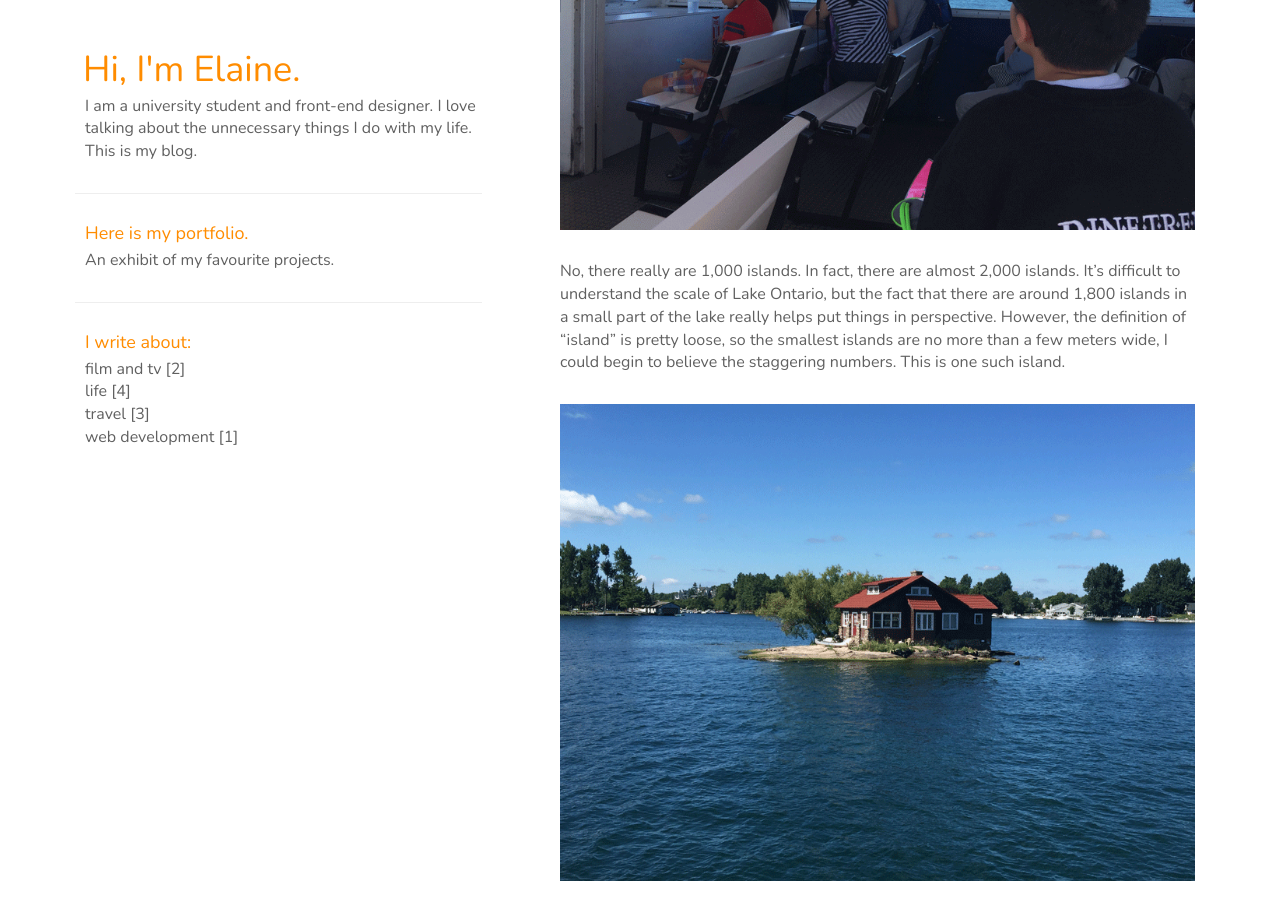
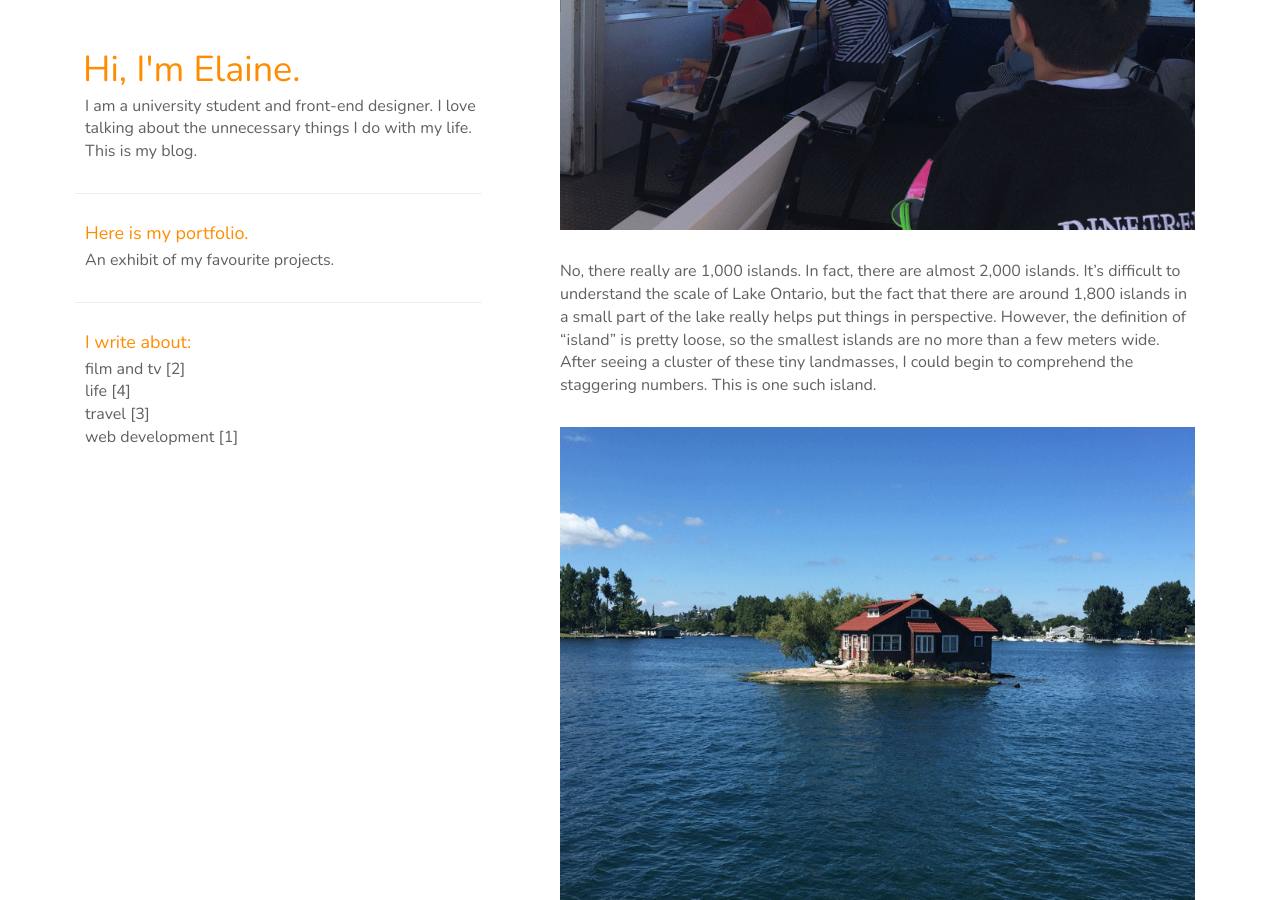
Before and after one commit to elaineg/blog, a Jekyll site: the page built from _posts/2016-08-29-live-blogging-to-montreal-2.md, in a window 1280 px wide and 900 px high, scrolled down 1096 px. Built offline with Jekyll 4.4.1, drawn with Linux system fonts in a browser that asks for light colours.

Commit message:
kadsflnd

```diff
--- a/_posts/2016-08-29-live-blogging-to-montreal-2.md
+++ b/_posts/2016-08-29-live-blogging-to-montreal-2.md
@@ -19,7 +19,7 @@ And I mean that literally. Somewhere along this timeline, my tour group had boar
 ![On a cruise](images/inside.png "Inside view ft. bro")
 
 
-No, there really are 1,000 islands. In fact, there are almost 2,000 islands. It's difficult to understand the scale of Lake Ontario, but the fact that there are around 1,800 islands in a small part of the lake really helps put things in perspective. However, the definition of "island" is pretty loose, so the smallest islands are no more than a few meters wide, I could begin to believe the staggering numbers. This is one such island.
+No, there really are 1,000 islands. In fact, there are almost 2,000 islands. It's difficult to understand the scale of Lake Ontario, but the fact that there are around 1,800 islands in a small part of the lake really helps put things in perspective. However, the definition of "island" is pretty loose, so the smallest islands are no more than a few meters wide. After seeing a cluster of these tiny landmasses, I could begin to comprehend the staggering numbers. This is one such island.
 
 ![Very small island](images/tinyhouse.png "tiny tower")
 
```
